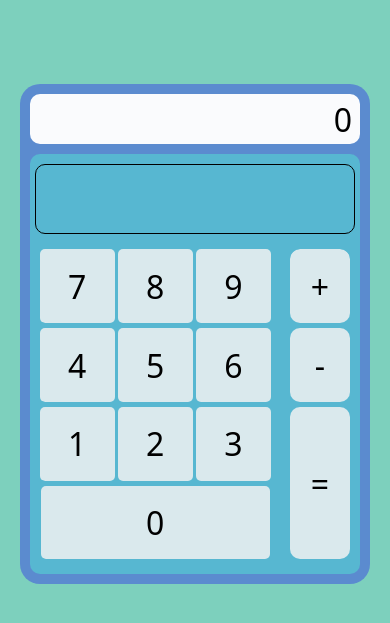
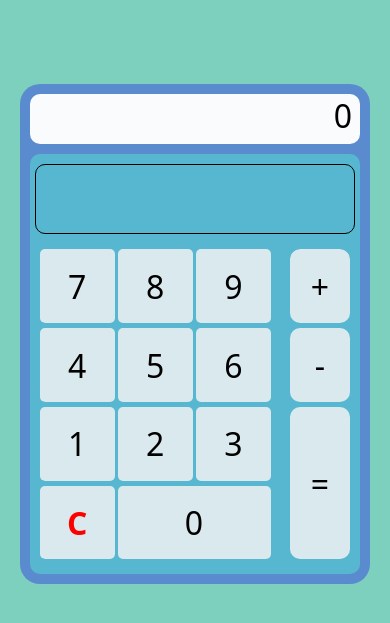
Before and after one commit to parsa12parsa/-pip-install-pytube, a Flask app: page / in a window 390 px wide. Shown: the top 623 px of the page. Run offline with Flask 3, Linux system fonts and the light colour scheme.

Commit message:
improved view and some responsive

```diff
--- a/static/css/scss/style.scss
+++ b/static/css/scss/style.scss
@@ -48,6 +48,10 @@ body {
         align-items: center;
         direction: rtl;
         font-family: system-ui;
+
+        #box {
+            height: 100%;
+        }
     }
 
     .keys {
@@ -55,6 +59,9 @@ body {
         width: calc(100% - 20px);
         height: calc(100% - 80px);
         margin: 0 10px;
+        -webkit-user-select: none; /* Safari */
+        -ms-user-select: none; /* IE 10 and IE 11 */
+        user-select: none; /* Standard syntax */
 
         .tt {
             width: 100%;
@@ -104,8 +111,19 @@ body {
                 }
             }
 
-            #r0 div {
-                width: calc(100% - 14px);
+            #r0 {
+                padding: 0 5px;
+                div {
+                    &:first-child {
+                        width: calc(33.3% - 2px);
+                        margin-right: 3px;
+                        color: red;
+                    }
+
+                    &:last-child {
+                        width: 66.6%;
+                    }
+                }
             }
         }
 
--- a/static/css/style.css
+++ b/static/css/style.css
@@ -47,11 +47,17 @@ body {
   direction: rtl;
   font-family: system-ui;
 }
+.box .view #box {
+  height: 100%;
+}
 .box .keys {
   background: #57b7d1;
   width: calc(100% - 20px);
   height: calc(100% - 80px);
   margin: 0 10px;
+  -webkit-user-select: none; /* Safari */
+  -ms-user-select: none; /* IE 10 and IE 11 */
+  user-select: none; /* Standard syntax */
 }
 .box .keys .tt {
   width: 100%;
@@ -96,8 +102,16 @@ body {
 .box .keys #t2 li:last-child {
   margin-right: 0;
 }
-.box .keys #t2 #r0 div {
-  width: calc(100% - 14px);
+.box .keys #t2 #r0 {
+  padding: 0 5px;
+}
+.box .keys #t2 #r0 div:first-child {
+  width: calc(33.3% - 2px);
+  margin-right: 3px;
+  color: red;
+}
+.box .keys #t2 #r0 div:last-child {
+  width: 66.6%;
 }
 .box .keys #t3 {
   width: calc(20% - 10px);
--- a/static/js/script.js
+++ b/static/js/script.js
@@ -10,3 +10,20 @@ document.querySelector('#equal').addEventListener('click', c => {
         })
     })
 });
+
+const step = 'none';
+var view = document.querySelector('.view #box');
+
+document.querySelectorAll('#t2 li div').forEach(i => {
+    i.addEventListener('click', c => {
+        let content = c.target.innerHTML;
+
+        view.innerHTML = view.innerHTML == '0' ? '' : view.innerHTML;
+
+        switch (step) {
+            case 'none':
+                view.innerHTML += content;
+                break;
+        }
+    })
+});
--- a/templates/index.html
+++ b/templates/index.html
@@ -10,7 +10,9 @@
 
 <body>
     <div class="box">
-        <div class="view">0</div>
+        <div class="view">
+            <div id="box">0</div>
+        </div>
         <div class="keys">
             <ul id="t1"></ul>
             <div class="tt">
@@ -31,6 +33,7 @@
                         <div>3</div>
                     </li>
                     <li id="r0">
+                        <div><b>C</b></div>
                         <div>0</div>
                     </li>
                 </ul>
```
